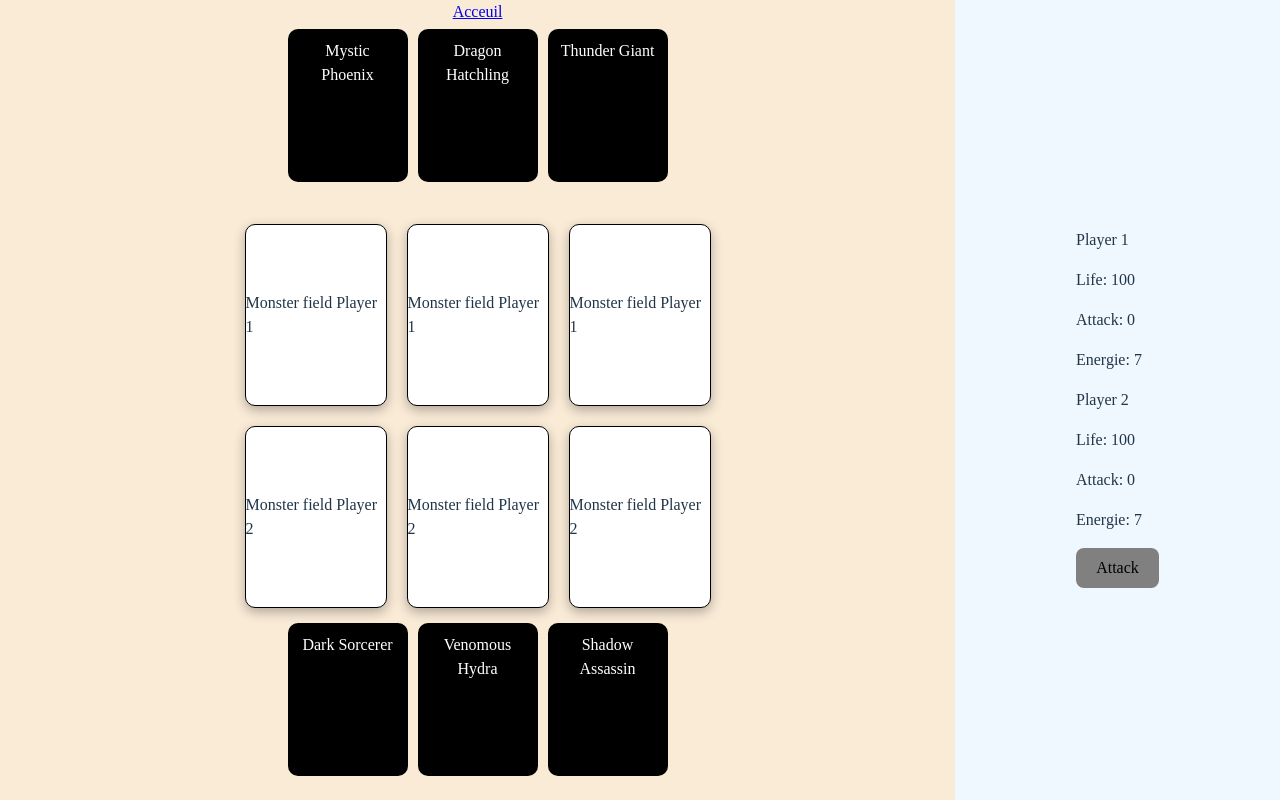
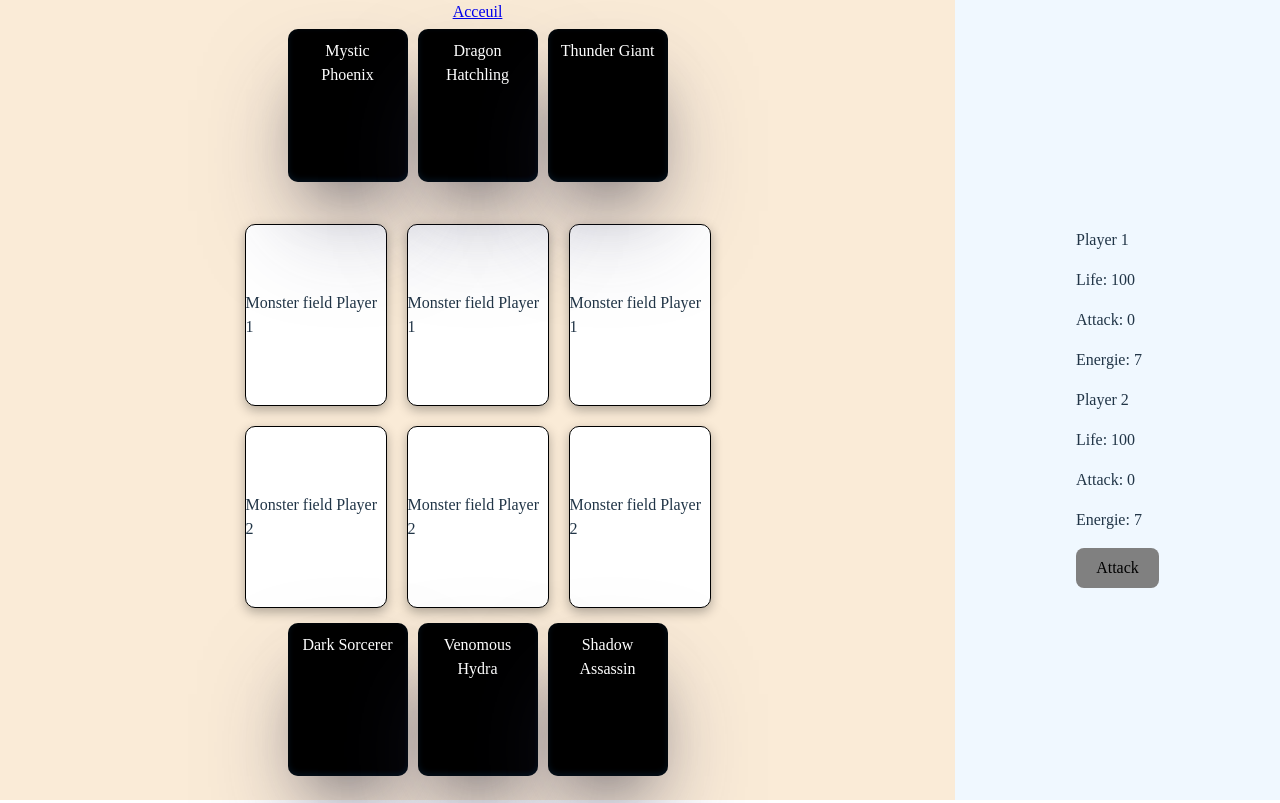
Before and after one commit to SABALBALJaoudat/CardGame, a React (Vite) app: page /game in a window 1280 px wide. Built offline with nearby package versions, Linux system fonts and the light colour scheme; a web font is replaced by a local one.

Commit message:
Modification Box shadow card Css

```diff
--- a/src/Component/Draggable.tsx
+++ b/src/Component/Draggable.tsx
@@ -31,7 +31,7 @@ export function Draggable({ monster }: DraggableProps) {
     padding: '10px',
     backgroundColor: 'black',
     color: 'white',
-    boxShadow: isDragging ? '0 20px 10px rgba(0, 0, 0, 0.5)' : 'none',
+    boxShadow: isDragging ? '0 20px 10px rgba(0, 0, 0, 0.75)' : 'rgba(50, 50, 93, 0.5) 0px 50px 100px -20px, rgba(0, 0, 0, 0.5) 0px 30px 60px -30px, rgba(10, 37, 64, 0.5) 0px -2px 6px 0px inset',
     transition: 'transform 0.2s ease',
     width: '100px',
     aspectRatio: '6 / 8',
```
